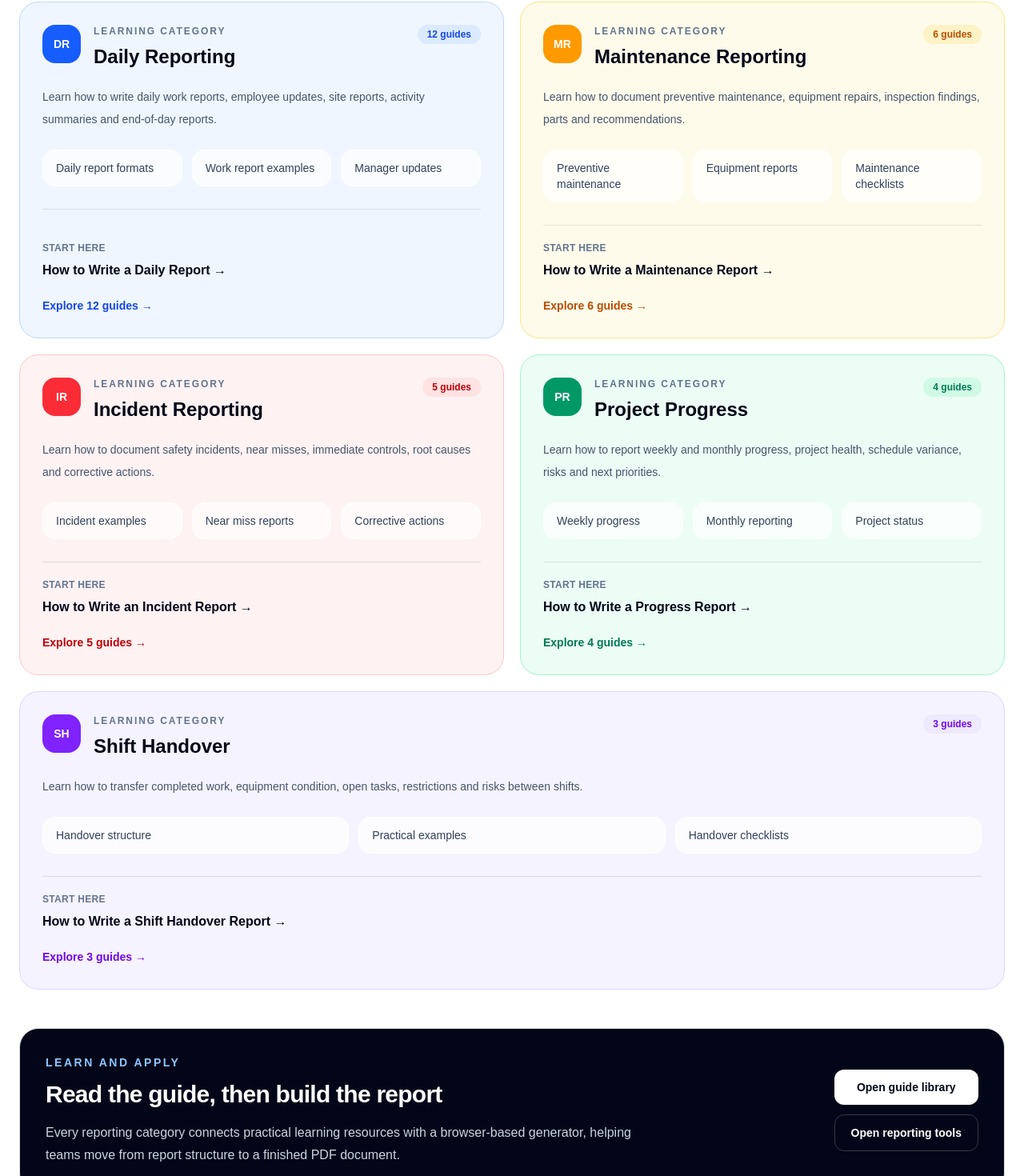
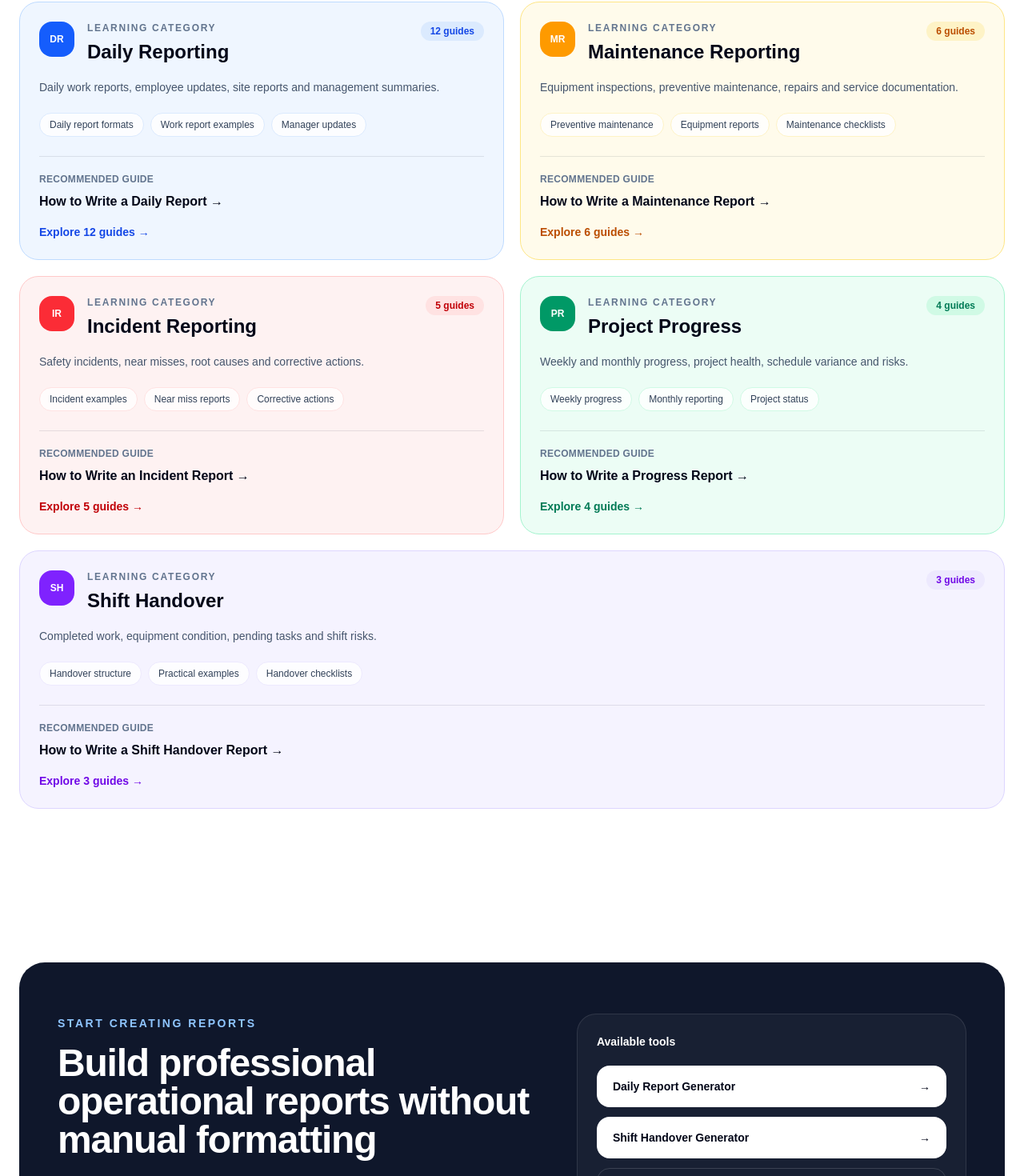
Before and after one commit to kike-Pinto/reporting-tools-platform, a Next.js app: page / in a window 1280 px wide. Shown: the part 5137-6607 px from the top of the page at 80% size. Built offline with nearby package versions, Linux system fonts and the light colour scheme.

Commit message:
Compact home page guide categories

```diff
--- a/components/home/GuideCategories.tsx
+++ b/components/home/GuideCategories.tsx
@@ -5,7 +5,7 @@
     name: 'Daily Reporting',
     label: '12 guides',
     description:
-      'Learn how to write daily work reports, employee updates, site reports, activity summaries and end-of-day reports.',
+      'Daily work reports, employee updates, site reports and management summaries.',
     topics: ['Daily report formats', 'Work report examples', 'Manager updates'],
     featuredGuide: 'How to Write a Daily Report',
     featuredGuideHref: '/guides/how-to-write-a-daily-report',
@@ -14,13 +14,14 @@
     containerClasses: 'border-blue-200 bg-blue-50',
     iconClasses: 'bg-blue-600 text-white',
     labelClasses: 'bg-blue-100 text-blue-700',
+    topicClasses: 'border-blue-100 bg-white/80',
     linkClasses: 'text-blue-700 hover:text-blue-900',
   },
   {
     name: 'Maintenance Reporting',
     label: '6 guides',
     description:
-      'Learn how to document preventive maintenance, equipment repairs, inspection findings, parts and recommendations.',
+      'Equipment inspections, preventive maintenance, repairs and service documentation.',
     topics: [
       'Preventive maintenance',
       'Equipment reports',
@@ -33,13 +34,14 @@
     containerClasses: 'border-amber-200 bg-amber-50',
     iconClasses: 'bg-amber-500 text-white',
     labelClasses: 'bg-amber-100 text-amber-700',
+    topicClasses: 'border-amber-100 bg-white/80',
     linkClasses: 'text-amber-700 hover:text-amber-900',
   },
   {
     name: 'Incident Reporting',
     label: '5 guides',
     description:
-      'Learn how to document safety incidents, near misses, immediate controls, root causes and corrective actions.',
+      'Safety incidents, near misses, root causes and corrective actions.',
     topics: ['Incident examples', 'Near miss reports', 'Corrective actions'],
     featuredGuide: 'How to Write an Incident Report',
     featuredGuideHref: '/guides/how-to-write-an-incident-report',
@@ -48,13 +50,14 @@
     containerClasses: 'border-red-200 bg-red-50',
     iconClasses: 'bg-red-500 text-white',
     labelClasses: 'bg-red-100 text-red-700',
+    topicClasses: 'border-red-100 bg-white/80',
     linkClasses: 'text-red-700 hover:text-red-900',
   },
   {
     name: 'Project Progress',
     label: '4 guides',
     description:
-      'Learn how to report weekly and monthly progress, project health, schedule variance, risks and next priorities.',
+      'Weekly and monthly progress, project health, schedule variance and risks.',
     topics: ['Weekly progress', 'Monthly reporting', 'Project status'],
     featuredGuide: 'How to Write a Progress Report',
     featuredGuideHref: '/guides/how-to-write-a-progress-report',
@@ -63,13 +66,14 @@
     containerClasses: 'border-emerald-200 bg-emerald-50',
     iconClasses: 'bg-emerald-600 text-white',
     labelClasses: 'bg-emerald-100 text-emerald-700',
+    topicClasses: 'border-emerald-100 bg-white/80',
     linkClasses: 'text-emerald-700 hover:text-emerald-900',
   },
   {
     name: 'Shift Handover',
     label: '3 guides',
     description:
-      'Learn how to transfer completed work, equipment condition, open tasks, restrictions and risks between shifts.',
+      'Completed work, equipment condition, pending tasks and shift risks.',
     topics: ['Handover structure', 'Practical examples', 'Handover checklists'],
     featuredGuide: 'How to Write a Shift Handover Report',
     featuredGuideHref: '/guides/how-to-write-a-shift-handover-report',
@@ -78,6 +82,7 @@
     containerClasses: 'border-violet-200 bg-violet-50',
     iconClasses: 'bg-violet-600 text-white',
     labelClasses: 'bg-violet-100 text-violet-700',
+    topicClasses: 'border-violet-100 bg-white/80',
     linkClasses: 'text-violet-700 hover:text-violet-900',
   },
 ]
@@ -86,7 +91,7 @@
   return (
     <section className='border-t border-slate-200 bg-white'>
       <div className='mx-auto max-w-7xl px-6 py-16 sm:py-20 lg:py-24'>
-        <div className='grid gap-8 lg:grid-cols-[0.75fr_1.25fr] lg:items-end'>
+        <div className='grid gap-8 lg:grid-cols-[0.8fr_1.2fr] lg:items-end'>
           <div>
             <p className='text-sm font-semibold uppercase tracking-[0.18em] text-blue-600'>
               Reporting Knowledge Base
@@ -99,9 +104,8 @@
 
           <div>
             <p className='max-w-3xl text-base leading-7 text-slate-600 sm:text-lg sm:leading-8'>
-              Browse 30 focused resources covering report structure, practical
-              examples, reusable formats, operational checklists and common
-              reporting mistakes.
+              Browse 30 focused resources with practical formats, examples,
+              checklists and reporting best practices.
             </p>
 
             <div className='mt-6 flex flex-col gap-3 sm:flex-row'>
@@ -122,114 +126,76 @@
           </div>
         </div>
 
-        <div className='mt-12 grid gap-5 lg:grid-cols-2'>
+        <div className='mt-12 grid gap-5 md:grid-cols-2'>
           {guideCategories.map((category, index) => (
             <article
               key={category.name}
-              className={`group flex h-full flex-col rounded-3xl border p-6 transition hover:-translate-y-1 hover:shadow-xl hover:shadow-slate-200/60 sm:p-7 ${
+              className={`group flex h-full flex-col rounded-3xl border p-5 transition hover:-translate-y-1 hover:shadow-xl hover:shadow-slate-200/60 sm:p-6 ${
                 category.containerClasses
-              } ${index === guideCategories.length - 1 ? 'lg:col-span-2' : ''}`}
+              } ${index === guideCategories.length - 1 ? 'md:col-span-2' : ''}`}
             >
-              <div className='flex flex-col gap-5 sm:flex-row sm:items-start sm:justify-between'>
-                <div className='flex items-start gap-4'>
+              <div className='flex items-start justify-between gap-4'>
+                <div className='flex min-w-0 items-start gap-4'>
                   <div
-                    className={`flex h-12 w-12 shrink-0 items-center justify-center rounded-2xl text-sm font-bold ${category.iconClasses}`}
+                    className={`flex h-11 w-11 shrink-0 items-center justify-center rounded-2xl text-xs font-bold ${category.iconClasses}`}
                   >
                     {category.icon}
                   </div>
 
-                  <div>
-                    <p className='text-xs font-semibold uppercase tracking-[0.16em] text-slate-500'>
+                  <div className='min-w-0'>
+                    <p className='text-xs font-semibold uppercase tracking-[0.14em] text-slate-500'>
                       Learning category
                     </p>
 
-                    <h3 className='mt-2 text-2xl font-bold text-slate-950'>
+                    <h3 className='mt-1.5 text-xl font-bold text-slate-950 sm:text-2xl'>
                       {category.name}
                     </h3>
                   </div>
                 </div>
 
                 <span
-                  className={`w-fit shrink-0 rounded-full px-3 py-1 text-xs font-semibold ${category.labelClasses}`}
+                  className={`shrink-0 rounded-full px-3 py-1 text-xs font-semibold ${category.labelClasses}`}
                 >
                   {category.label}
                 </span>
               </div>
 
-              <p className='mt-5 max-w-3xl text-sm leading-7 text-slate-600'>
+              <p className='mt-4 text-sm leading-6 text-slate-600'>
                 {category.description}
               </p>
 
-              <div className='mt-6 grid gap-3 sm:grid-cols-3'>
+              <div className='mt-5 flex flex-wrap gap-2'>
                 {category.topics.map((topic) => (
-                  <div
+                  <span
                     key={topic}
-                    className='rounded-2xl border border-white/80 bg-white/70 px-4 py-3 text-sm font-medium text-slate-700'
+                    className={`rounded-full border px-3 py-1.5 text-xs font-medium text-slate-700 ${category.topicClasses}`}
                   >
                     {topic}
-                  </div>
+                  </span>
                 ))}
               </div>
 
-              <div className='mt-7 flex flex-1 flex-col justify-end border-t border-slate-900/10 pt-5'>
+              <div className='mt-6 flex flex-1 flex-col justify-end border-t border-slate-900/10 pt-5'>
                 <p className='text-xs font-semibold uppercase tracking-wide text-slate-500'>
-                  Start here
+                  Recommended guide
                 </p>
 
                 <Link
                   href={category.featuredGuideHref}
-                  className='mt-2 text-base font-semibold text-slate-950 transition hover:text-blue-600'
+                  className='mt-2 font-semibold text-slate-950 transition hover:text-blue-600'
                 >
                   {category.featuredGuide} →
                 </Link>
 
-                <div className='mt-5'>
-                  <Link
-                    href={category.categoryHref}
-                    className={`inline-flex items-center text-sm font-semibold transition ${category.linkClasses}`}
-                  >
-                    Explore {category.label} →
-                  </Link>
-                </div>
+                <Link
+                  href={category.categoryHref}
+                  className={`mt-4 inline-flex w-fit items-center text-sm font-semibold transition ${category.linkClasses}`}
+                >
+                  Explore {category.label} →
+                </Link>
               </div>
             </article>
           ))}
-        </div>
-
-        <div className='mt-12 rounded-3xl border border-slate-200 bg-slate-950 p-6 text-white sm:p-8'>
-          <div className='grid gap-7 lg:grid-cols-[1fr_auto] lg:items-center'>
-            <div>
-              <p className='text-sm font-semibold uppercase tracking-[0.18em] text-blue-300'>
-                Learn and Apply
-              </p>
-
-              <h3 className='mt-3 text-3xl font-bold tracking-tight'>
-                Read the guide, then build the report
-              </h3>
-
-              <p className='mt-4 max-w-3xl leading-7 text-slate-300'>
-                Every reporting category connects practical learning resources
-                with a browser-based generator, helping teams move from report
-                structure to a finished PDF document.
-              </p>
-            </div>
-
-            <div className='flex flex-col gap-3 sm:flex-row lg:flex-col'>
-              <Link
-                href='/guides'
-                className='inline-flex items-center justify-center rounded-xl bg-white px-5 py-3 text-sm font-semibold text-slate-950 transition hover:bg-slate-100'
-              >
-                Open guide library
-              </Link>
-
-              <Link
-                href='/tools'
-                className='inline-flex items-center justify-center rounded-xl border border-white/20 px-5 py-3 text-sm font-semibold text-white transition hover:bg-white/10'
-              >
-                Open reporting tools
-              </Link>
-            </div>
-          </div>
         </div>
       </div>
     </section>
```
